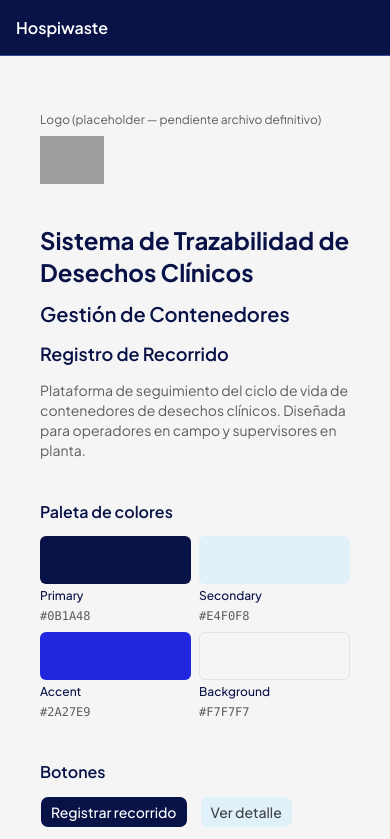
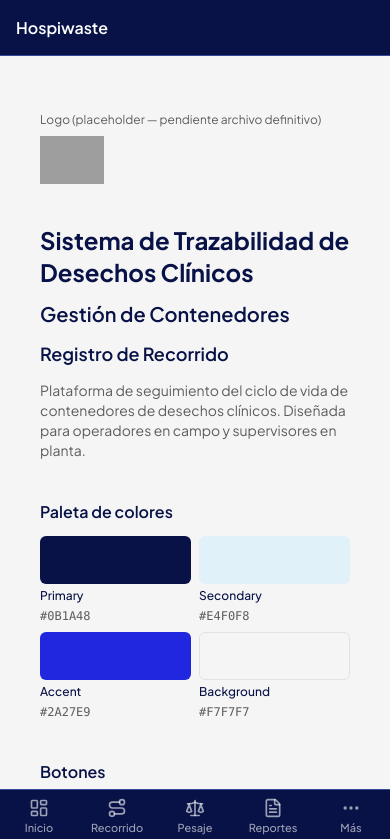
Before and after one commit to Leofrandex/sistema-plata, a Next.js app: page /branding-demo in a window 390 px wide. Shown: the top 839 px of the page. Built offline with nearby package versions, Linux system fonts and the light colour scheme; grey boxes are pictures that could not be loaded.

Commit message:
feat(layout): bottom nav en mobile + Mas con sheet para opciones secundarias

```diff
--- a/src/app/layout.tsx
+++ b/src/app/layout.tsx
@@ -3,6 +3,7 @@ import { Plus_Jakarta_Sans } from 'next/font/google'
 import './globals.css'
 import { Sidebar } from '@/components/layout/sidebar'
 import { MobileHeader } from '@/components/layout/mobile-header'
+import { MobileBottomNav } from '@/components/layout/mobile-bottom-nav'
 import { SyncIndicator } from '@/components/layout/sync-indicator'
 import { SWCleanup } from '@/components/layout/sw-cleanup'
 import { APP_NAME, APP_DESCRIPTION, APP_TAGLINE } from '@/lib/constants'
@@ -28,9 +29,10 @@ export default function RootLayout({ children }: { children: React.ReactNode })
           <Sidebar />
           <div className="flex-1 flex flex-col">
             <MobileHeader />
-            <main className="flex-1 p-4 md:p-6">{children}</main>
+            <main className="flex-1 p-4 md:p-6 pb-24 md:pb-6">{children}</main>
             <SyncIndicator />
           </div>
+          <MobileBottomNav />
         </div>
       </body>
     </html>
--- /dev/null
+++ b/src/components/layout/mobile-bottom-nav.tsx
@@ -0,0 +1,153 @@
+'use client'
+
+import { useState } from 'react'
+import Link from 'next/link'
+import { usePathname } from 'next/navigation'
+import {
+  LayoutDashboard,
+  Route as RouteIcon,
+  Scale,
+  FileText,
+  MoreHorizontal,
+  Package,
+  Flame,
+  Truck,
+  MapPin,
+  Settings,
+  X,
+} from 'lucide-react'
+import { cn } from '@/lib/utils'
+
+interface TabDef {
+  href: string
+  label: string
+  icon: typeof LayoutDashboard
+  matchPrefix: string
+}
+
+const PRIMARY_TABS: TabDef[] = [
+  { href: '/dashboard',         label: 'Inicio',    icon: LayoutDashboard, matchPrefix: '/dashboard' },
+  { href: '/register/route',    label: 'Recorrido', icon: RouteIcon,       matchPrefix: '/register/route' },
+  { href: '/register/weighing', label: 'Pesaje',    icon: Scale,           matchPrefix: '/register/weighing' },
+  { href: '/reports',           label: 'Reportes',  icon: FileText,        matchPrefix: '/reports' },
+]
+
+interface MoreLink {
+  href: string
+  label: string
+  icon: typeof LayoutDashboard
+}
+
+const MORE_LINKS: MoreLink[] = [
+  { href: '/containers',          label: 'Envases',          icon: Package },
+  { href: '/register/treatment',  label: 'Tratamiento',      icon: Flame },
+  { href: '/register/transfer',   label: 'Traslado externo', icon: Truck },
+  { href: '/register/location',   label: 'Ubicación',        icon: MapPin },
+  { href: '/admin/containers',    label: 'Admin envases',    icon: Settings },
+  { href: '/admin/clients',       label: 'Admin clientes',   icon: Settings },
+  { href: '/admin/companies',     label: 'Admin empresas',   icon: Settings },
+]
+
+export function MobileBottomNav() {
+  const pathname = usePathname()
+  const [moreOpen, setMoreOpen] = useState(false)
+
+  const isMoreActive = MORE_LINKS.some((l) => pathname.startsWith(l.href))
+
+  return (
+    <>
+      <nav
+        aria-label="Navegación principal"
+        className="md:hidden fixed bottom-0 inset-x-0 z-30 bg-sidebar border-t border-sidebar-border pb-[env(safe-area-inset-bottom)]"
+      >
+        <ul className="grid grid-cols-5">
+          {PRIMARY_TABS.map(({ href, label, icon: Icon, matchPrefix }) => {
+            const active = pathname === matchPrefix || pathname.startsWith(matchPrefix + '/')
+            return (
+              <li key={href}>
+                <Link
+                  href={href}
+                  className={cn(
+                    'flex flex-col items-center justify-center gap-0.5 py-2 text-[11px] font-medium transition-colors',
+                    active
+                      ? 'text-white'
+                      : 'text-white/60 hover:text-white',
+                  )}
+                >
+                  <Icon className={cn('h-5 w-5', active && 'text-white')} />
+                  <span>{label}</span>
+                </Link>
+              </li>
+            )
+          })}
+          <li>
+            <button
+              type="button"
+              onClick={() => setMoreOpen(true)}
+              aria-haspopup="dialog"
+              aria-expanded={moreOpen}
+              className={cn(
+                'w-full flex flex-col items-center justify-center gap-0.5 py-2 text-[11px] font-medium transition-colors',
+                isMoreActive ? 'text-white' : 'text-white/60 hover:text-white',
+              )}
+            >
+              <MoreHorizontal className="h-5 w-5" />
+              <span>Más</span>
+            </button>
+          </li>
+        </ul>
+      </nav>
+
+      {moreOpen && (
+        <div
+          role="dialog"
+          aria-modal="true"
+          aria-label="Más opciones"
+          className="md:hidden fixed inset-0 z-40 flex items-end bg-foreground/50"
+          onClick={() => setMoreOpen(false)}
+        >
+          <div
+            className="w-full bg-card rounded-t-2xl shadow-2xl ring-1 ring-foreground/10 p-2 pb-[max(env(safe-area-inset-bottom),0.5rem)] animate-in slide-in-from-bottom duration-200"
+            onClick={(e) => e.stopPropagation()}
+          >
+            <div className="flex items-center justify-between px-3 pt-2 pb-1">
+              <span className="text-xs font-semibold uppercase tracking-wide text-muted-foreground">
+                Más opciones
+              </span>
+              <button
+                type="button"
+                onClick={() => setMoreOpen(false)}
+                aria-label="Cerrar"
+                className="p-1 rounded-md text-muted-foreground hover:bg-muted"
+              >
+                <X className="h-4 w-4" />
+              </button>
+            </div>
+            <ul className="grid grid-cols-1 gap-0.5 py-1">
+              {MORE_LINKS.map(({ href, label, icon: Icon }) => {
+                const active = pathname === href || pathname.startsWith(href + '/')
+                return (
+                  <li key={href}>
+                    <Link
+                      href={href}
+                      onClick={() => setMoreOpen(false)}
+                      className={cn(
+                        'flex items-center gap-3 px-3 py-2.5 rounded-md text-sm transition-colors',
+                        active
+                          ? 'bg-accent/10 text-accent font-medium'
+                          : 'text-foreground hover:bg-muted',
+                      )}
+                    >
+                      <Icon className="h-4 w-4 text-muted-foreground" />
+                      {label}
+                    </Link>
+                  </li>
+                )
+              })}
+            </ul>
+          </div>
+        </div>
+      )}
+    </>
+  )
+}
```
